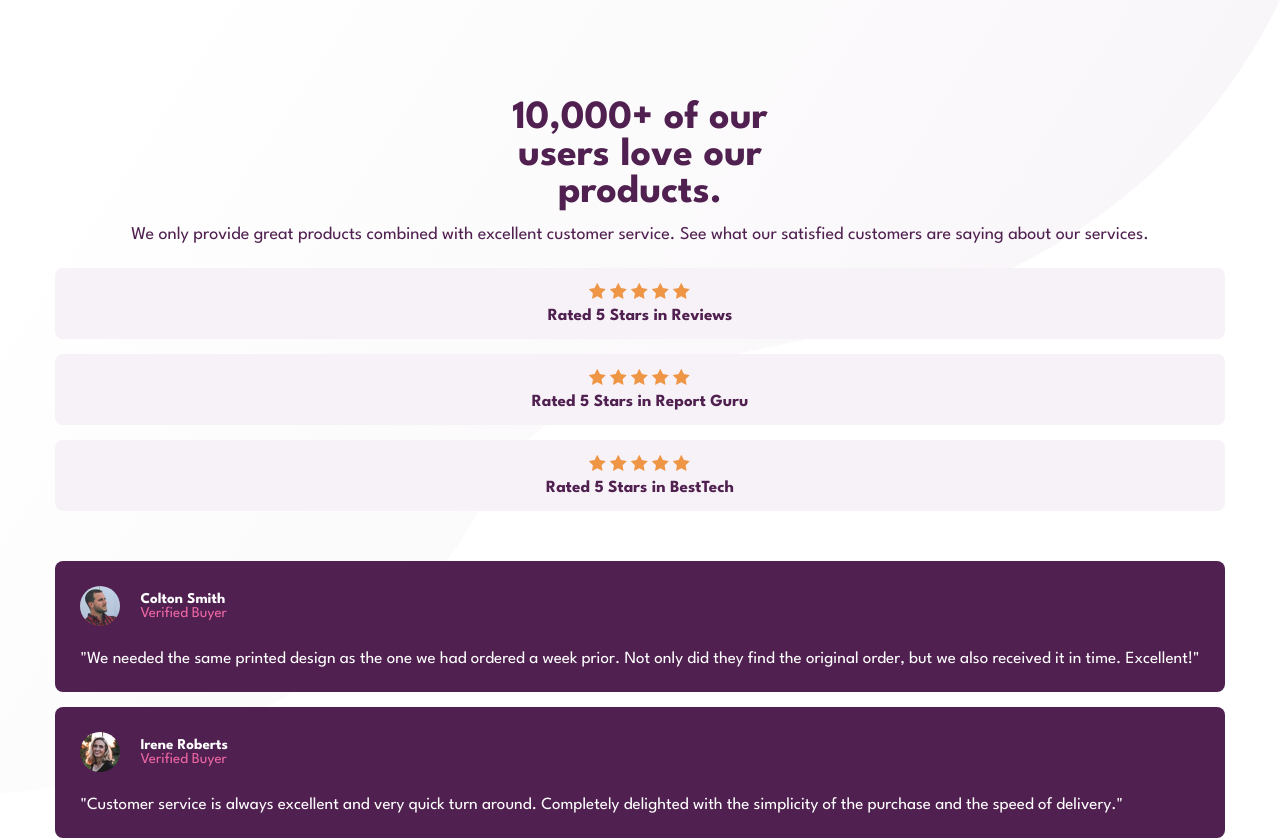
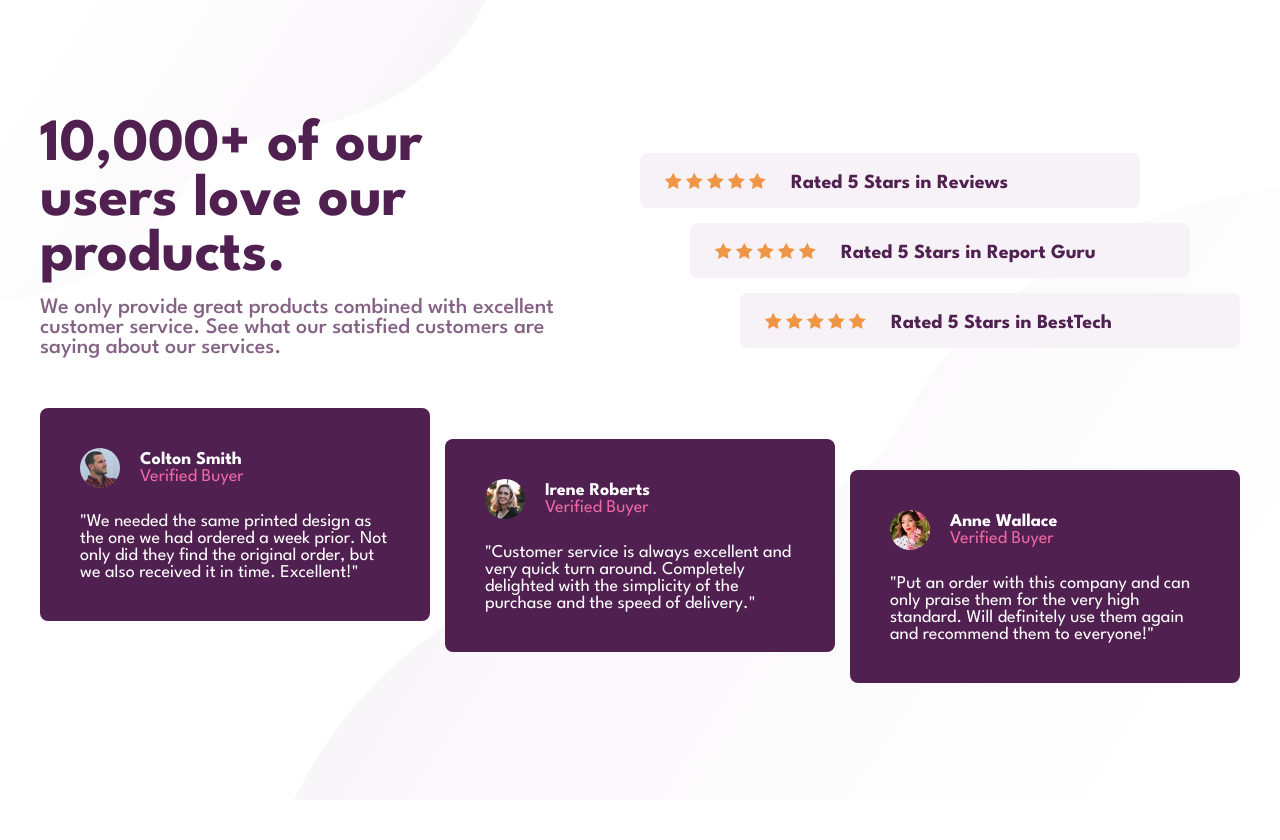
Before and after one commit to ewenlehegarat/Social-proof-section, a plain HTML site: page index.html in a window 1280 px wide. Shown: the top 840 px of the page. After the commit the page ends 800 px from the top, so only its background shows below. Drawn offline with Linux system fonts and the light colour scheme.

Commit message:
Update style.css

```diff
--- a/style.css
+++ b/style.css
@@ -38,6 +38,7 @@ main{
             color: var(--Very-Dark-Magenta);
             margin-top: 15px;
             font-size: 18px;
+            opacity: 70%;
         }
     }
     .top_right{
@@ -93,3 +94,85 @@ main{
         }
     }
 }
+
+@media screen and (min-width: 1200px){
+    body{
+        background-image: url(images/bg-pattern-top-desktop.svg), url(images/bg-pattern-bottom-desktop.svg);
+        background-position: top left, bottom right;
+        background-repeat: no-repeat, no-repeat;
+        background-size: 38%, 77%;
+        padding: 100px 0;
+    }
+    main{
+        .top{
+            display: flex;
+            justify-content: space-between;
+            align-items: center;
+        }
+        .top_left{
+            width: 550px;
+            text-align: start;
+            h1{
+                font-size: 60px;
+            }
+            p{
+                font-size: 22px;
+                font-weight: 500;
+            }
+        }
+        .top_right{
+            width: 600px;
+            .div1, .div2, .div3{
+                display: flex;
+                align-items: center;
+                width: 500px;
+                padding: 15px 25px;
+                img{
+                    margin-top: 5px;
+                }
+            }
+            .div2{
+                align-self: center;
+            }
+            .div3{
+                align-self: flex-end;
+            }
+            h2{
+                margin-left: 25px;
+                font-size: 20px;
+            }
+        }
+        .avatars{
+            flex-direction: row;
+            align-items: center;
+            justify-content: center;
+            height: 275px;
+            .avatar_div1, .avatar_div2, .avatar_div3{
+                width: 390px;
+                padding: 40px;
+            }
+            .avatar_div1{
+                align-self: flex-start;
+            }
+            .avatar_div2{
+                align-self: center;
+            }
+            .avatar_div3{
+                align-self: flex-end;
+            }
+            .name{
+                div{
+                    h3{
+                        font-size: 18px;
+                    }
+                    h4{
+                        font-size: 18px;
+                    }
+                }
+            }
+            p{
+                font-size: 18px;
+            }
+        }
+    }
+}
```
